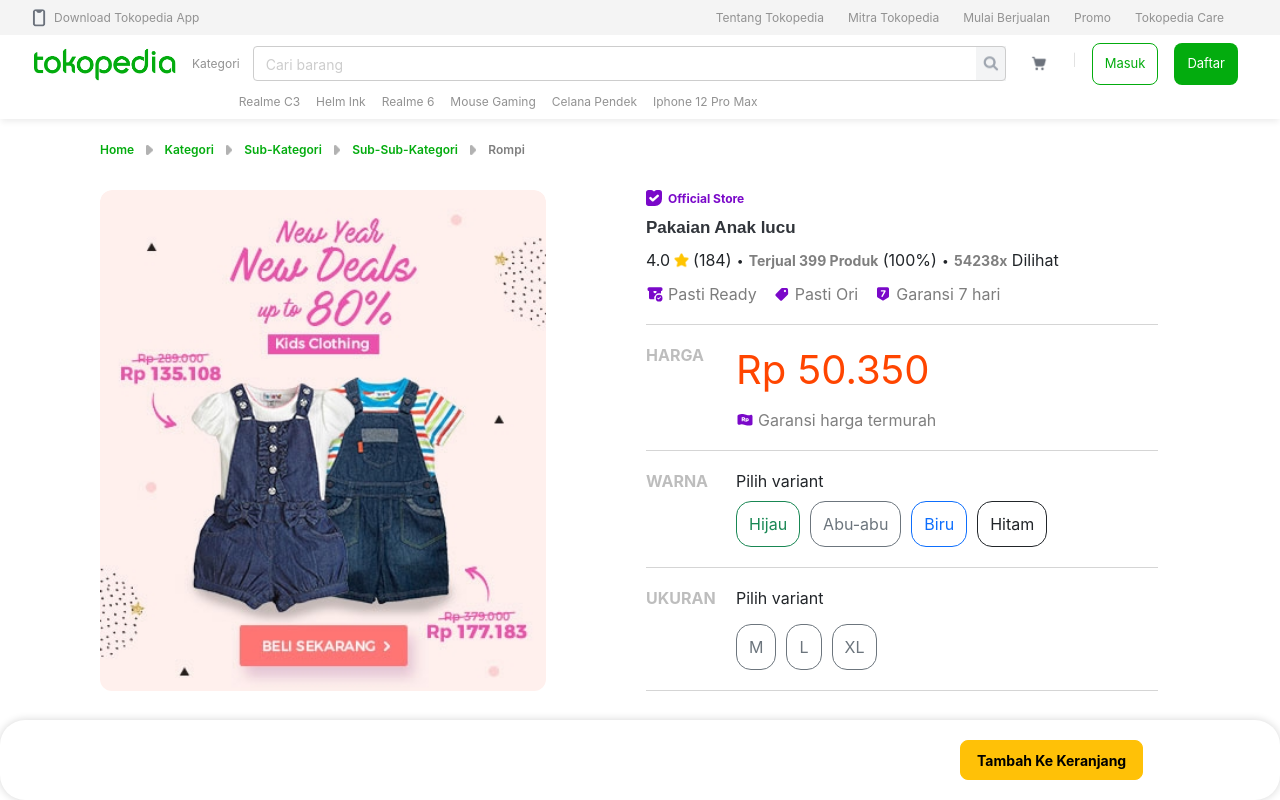
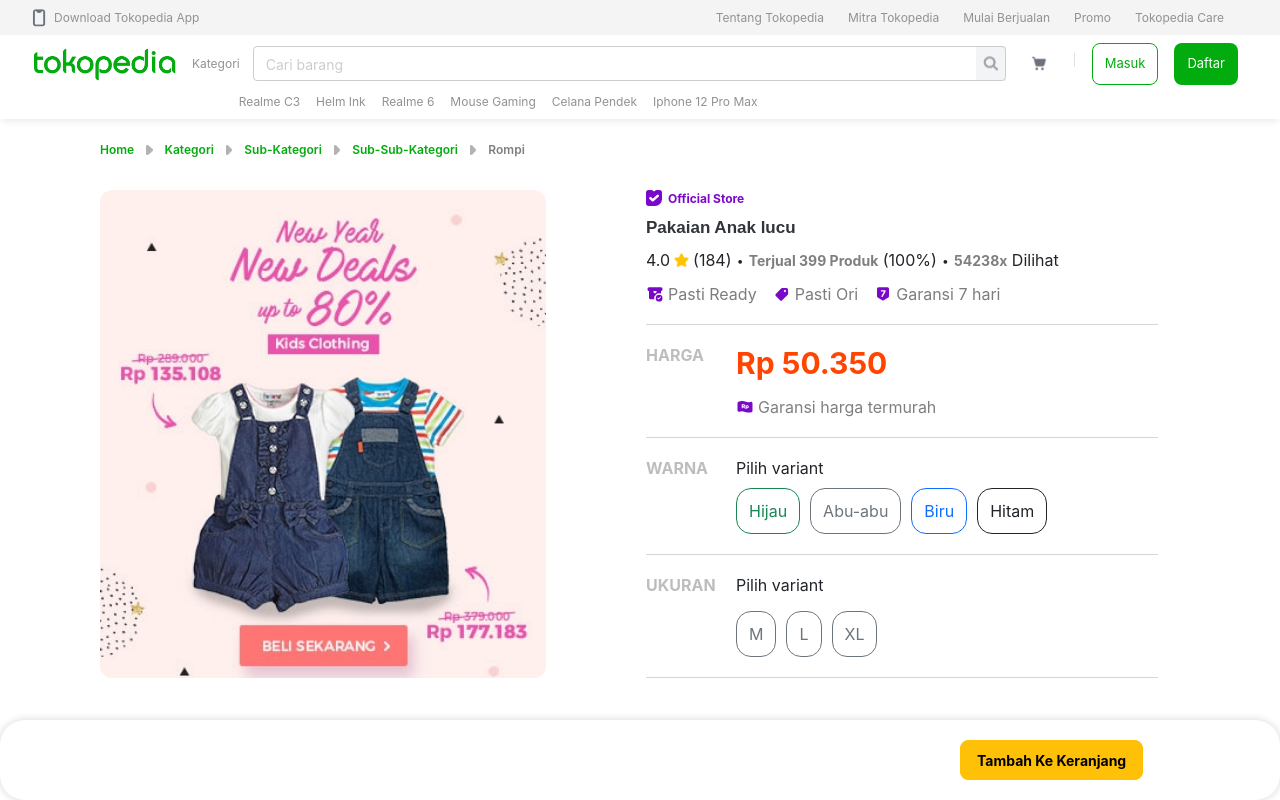
Before and after one commit to defri-ansyah/Ecommerce-FE, a React (Create React App) app: page /product-detail in a window 1280 px wide. Shown: the top 800 px of the page. Built offline with nearby package versions, Linux system fonts and the light colour scheme.

Commit message:
minor fixing

```diff
--- a/src/views/Home.js
+++ b/src/views/Home.js
@@ -41,7 +41,7 @@ class Home extends Component {
             <h6 className='card-title'>Pakaian Anak Lucu</h6>
             <div className='d-flex'>
               <span className='badge badge-pill' style={{backgroundColor: '#ff00d13b', color: '#d50000'}}>47%</span>
-              <span className='badge-pill badge'style={{color: '#989898'}}><del>Rp 95.000</del></span>
+              <span className='badge-pill badge'style={{color: '#989898'}}>Jakarta Selatan</span>
             </div>
             <h6 className='mt-1'>Rp 50.350</h6>
             <div className='align-items-center'>
--- a/src/views/ProductDetail.js
+++ b/src/views/ProductDetail.js
@@ -91,7 +91,7 @@ class ProductDetail extends Component {
                   <p>Rp. 889.000</p>
                 </div> */}
                 <div class="price">
-                  <p style={{ color: 'orangered', fontSize: '40px' }}>Rp 50.350</p>
+                  <p style={{ color: 'orangered', fontSize: '30px', fontWeight:'bold'}}>Rp 50.350</p>
                 </div>
                 <div class="price-guarantee">
                   <img src="img/rp-icon.svg" alt="" />
```
